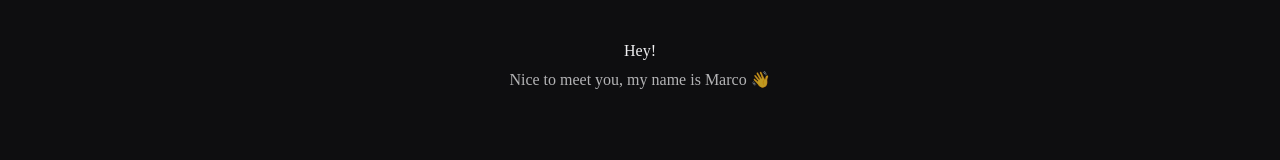
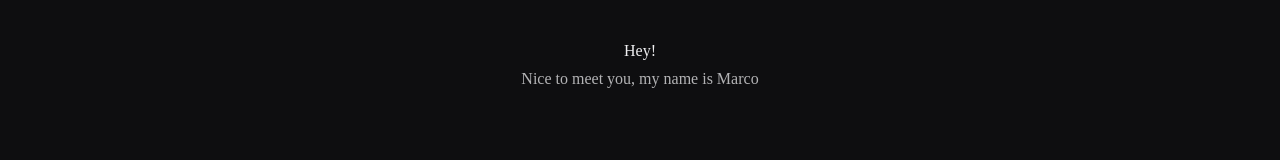
Before and after one commit to marco-amorim/website, a React (Create React App) app: page / in a window 1280 px wide. Shown: the part 358-518 px from the top of the page. Built offline with nearby package versions, Linux system fonts and the light colour scheme; a web font is replaced by a local one.

Commit message:
removed all emojis except rocket

```diff
--- a/src/components/IntroText/index.tsx
+++ b/src/components/IntroText/index.tsx
@@ -28,33 +28,24 @@ const IntroText = () => {
 			</div>
 			<div className="row justify-content-center">
 				<p id="intro-text-2" className="d-none text-center">
-					Nice to meet you, my name is Marco{' '}
-					<span role="img" aria-label="Waving Hand">
-						👋
-					</span>
+					Nice to meet you, my name is Marco
 				</p>
 			</div>
 			<div className="row justify-content-center">
 				<p id="intro-text-3" className="d-none text-center">
-					I'm a Full Stack Developer{' '}
-					<span role="img" aria-label="Laptop">
-						💻
-					</span>
+					I'm a Full Stack Developer
 				</p>
 			</div>
 			<div className="row justify-content-center">
 				<p id="intro-text-4" className="d-none text-center">
-					I'm passionate about changing peoples lives through technology{' '}
-					<span role="img" aria-label="Rocket">
-						🚀
-					</span>
+					I'm passionate about changing peoples lives through technology
 				</p>
 			</div>
 			<div className="row justify-content-center">
 				<p id="intro-text-5" className="d-none text-center">
 					Let's turn your ideas into reality{' '}
-					<span role="img" aria-label="Nerd Face">
-						🤓
+					<span role="img" aria-label="Rocket">
+						🚀
 					</span>
 				</p>
 			</div>
```
